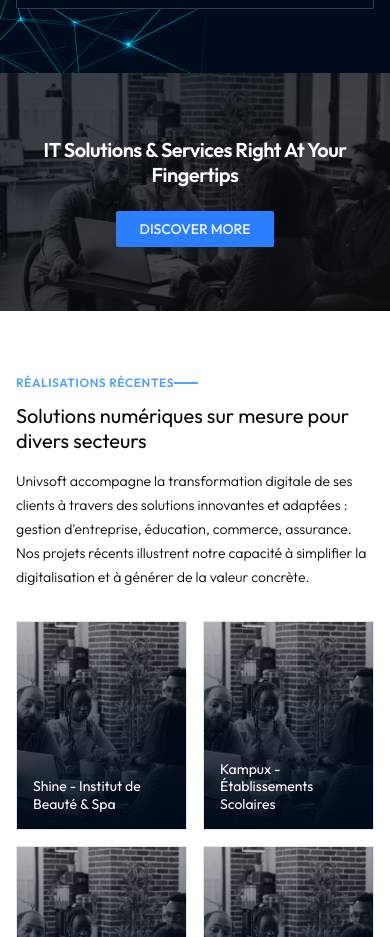
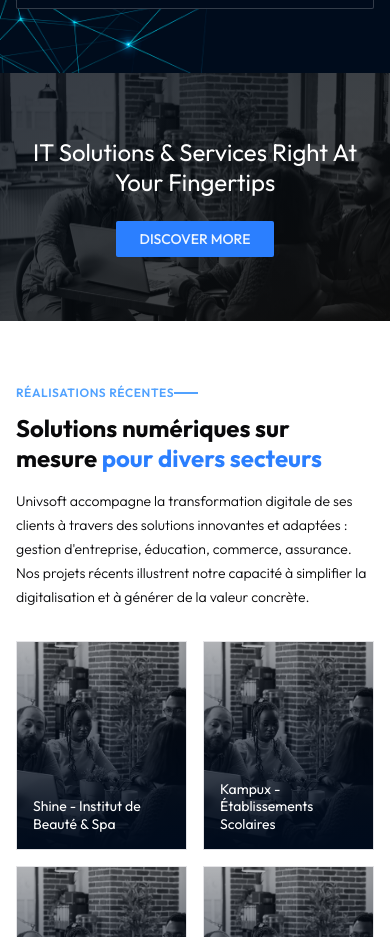
Before and after one commit to Boomin7x/unisoft, a React (Vite) app: page / in a window 390 px wide. Shown: the part 3800-4737 px from the top of the page. Built offline with nearby package versions, Linux system fonts and the light colour scheme; some icons are missing.

Commit message:
Enhance typography and layout in HomePage sections; increase heading sizes for better visibility and adjust container widths for improved responsiveness

```diff
--- a/src/pages/Home/CTA/index.tsx
+++ b/src/pages/Home/CTA/index.tsx
@@ -14,7 +14,7 @@ const CTASection = () => {
       <div className="absolute inset-0 bg-gradient-to-br from-[#000B1C] to-neutral-900 opacity-50" />
       <div className="absolute inset-0 m-4 sm:m-6 lg:m-8 md:border border-gray-500" />
       <div className="relative flex items-center py-16 sm:py-20 lg:py-28 justify-center flex-col px-4 sm:px-6 lg:px-8">
-        <h4 className="text-heading-lg max-w-lg sm:max-w-xl text-white text-center leading-tight">
+        <h4 className="text-2xl sm:text-3xl lg:text-4xl max-w-lg sm:max-w-xl text-white text-center leading-tight">
           IT Solutions & Services Right At Your Fingertips
         </h4>
         <Button className="mt-6 sm:mt-8 lg:mt-10 uppercase p-4 sm:p-5 lg:p-7 px-6 sm:px-8 lg:px-10 text-sm sm:text-base">
--- a/src/pages/Home/RecentlyCompletedWork/index.tsx
+++ b/src/pages/Home/RecentlyCompletedWork/index.tsx
@@ -25,7 +25,7 @@ const RecentlyCompletedWorkSection = () => {
     <section className="relative py-16 sm:py-20 lg:py-28 overflow-hidden">
       <div className="container mx-auto px-4 sm:px-6 lg:px-8 relative z-10">
         <div className="flex flex-col lg:flex-row items-start lg:items-center gap-6 lg:gap-8">
-          <div className="w-full lg:w-auto mx-auto flex flex-col lg:flex-row items-start lg:items-center gap-4 sm:gap-6 lg:gap-8">
+          <div className="w-full lg:max-w-5xl lg:w-auto mx-auto flex flex-col lg:flex-row items-start lg:items-center gap-4 sm:gap-6 lg:gap-8">
             <div className="flex-1 flex flex-col items-start">
               <div className="flex items-center justify-center mb-3">
                 <span className="text-blue-400 text-xs sm:text-sm font-semibold uppercase tracking-wider">
@@ -33,8 +33,9 @@ const RecentlyCompletedWorkSection = () => {
                 </span>
                 <div className="w-6 sm:w-8 h-0.5 bg-blue-400" />
               </div>
-              <span className="text-xl sm:text-2xl lg:text-display-md leading-tight">
-                Solutions numériques sur mesure pour divers secteurs
+              <span className="text-2xl sm:text-3xl lg:text-4xl font-bold leading-tight">
+                Solutions numériques sur mesure{" "}
+                <span className="text-primary">pour divers secteurs</span>
               </span>
             </div>
             <div className="flex-1 leading-6 sm:leading-7 lg:leading-8 font-light text-sm sm:text-base lg:text-lg">
```
